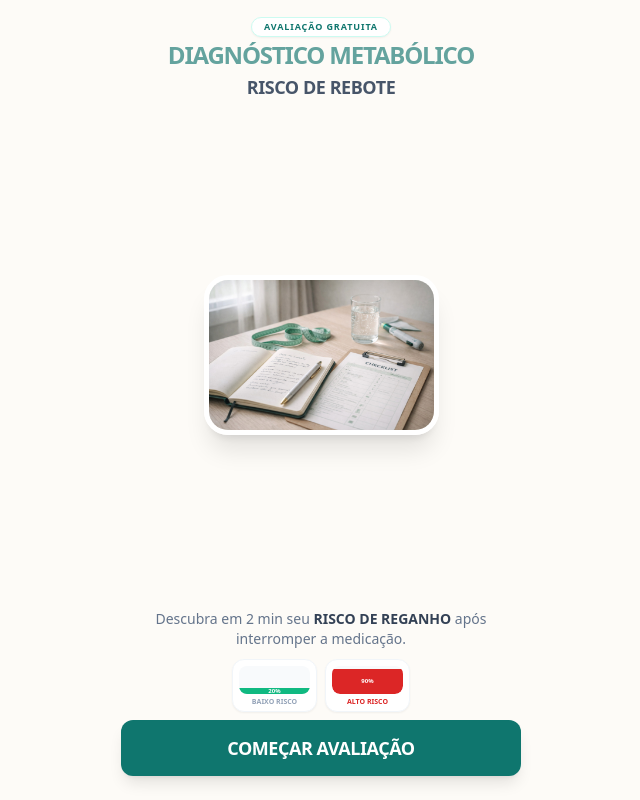
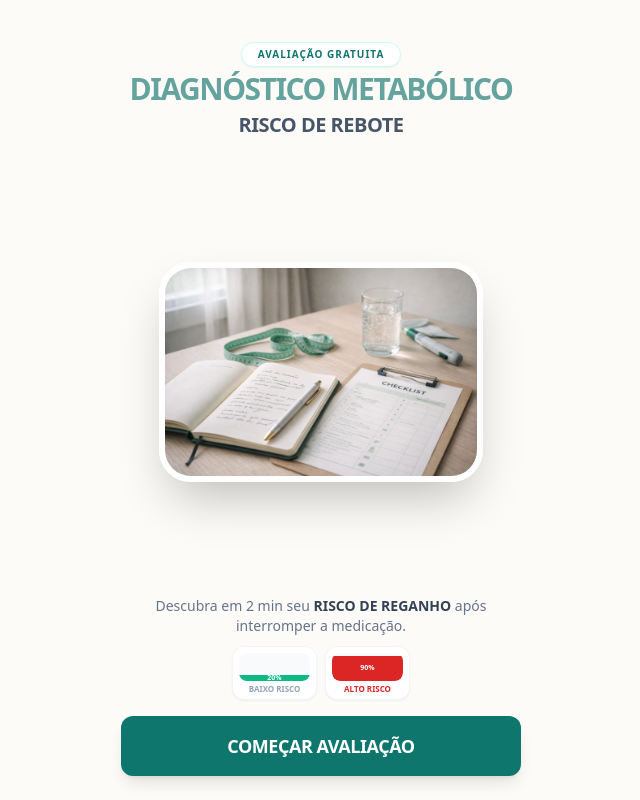
Before and after one commit to Gguga/quiz, a React (Vite) app: page / in a window 1280 px wide. Shown: the whole page, without its empty margins (319-959 px from the left). Built offline with nearby package versions, Linux system fonts and the light colour scheme.

Commit message:
Update App.tsx

```diff
--- a/App.tsx
+++ b/App.tsx
@@ -10,8 +10,8 @@ import VideoInterstitial from './components/VideoInterstitial';
 import AuthorityInterstitial from './components/AuthorityInterstitial';
 import { analyzeQuizResults } from './services/geminiService';
 
-// Importação direta da imagem para garantir que o Vite a encontre na raiz do projeto
-import capaImg from './capa.jpeg';
+// Definindo o caminho como string para evitar erro de resolução de módulo ESM no navegador
+const capaImg = './capa.jpeg';
 
 const App: React.FC = () => {
   const [currentStep, setCurrentStep] = useState<number>(-1);
@@ -112,29 +112,35 @@ const App: React.FC = () => {
 
       <main className="flex-1 flex flex-col max-w-md mx-auto w-full relative h-full overflow-hidden">
         {currentStep === -1 && !loading && !results && !showVsl && (
-          <div className="flex-1 flex flex-col justify-between py-3 px-6 text-center animate-fadeIn h-full overflow-hidden">
+          <div className="flex-1 flex flex-col pt-10 pb-4 px-6 text-center animate-fadeIn h-full overflow-hidden items-center">
 
-            {/* Topo: Títulos Ultra Compactos */}
-            <div className="shrink-0 space-y-0.5">
-              <span className="bg-white text-[#0f766e] px-3 py-0.5 rounded-full text-[9px] font-black uppercase border border-teal-100 shadow-sm inline-block tracking-widest">Avaliação Gratuita</span>
-              <h1 className="text-[#64a39e] font-black text-xl md:text-2xl uppercase tracking-tighter leading-none mt-1">Diagnóstico Metabólico</h1>
-              <h2 className="text-slate-600 font-bold text-base md:text-lg uppercase tracking-tight leading-none">Risco de Rebote</h2>
+            {/* Topo: Títulos com Safe Area (pt-10) */}
+            <div className="shrink-0 space-y-1 mb-2">
+              <span className="bg-white text-[#0f766e] px-4 py-1 rounded-full text-[10px] font-black uppercase border border-teal-100 shadow-sm inline-block tracking-widest">Avaliação Gratuita</span>
+              <h1 className="text-[#64a39e] font-black text-2xl md:text-3xl uppercase tracking-tighter leading-none mt-1">Diagnóstico Metabólico</h1>
+              <h2 className="text-slate-600 font-bold text-lg md:text-xl uppercase tracking-tight leading-none">Risco de Rebote</h2>
             </div>
 
-            {/* Meio: Foto com Importação Garantida */}
-            <div className="flex-1 flex items-center justify-center min-h-0 py-1">
-              <div className="relative group max-h-[130px] md:max-h-[160px] w-auto">
+            {/* Meio: Foto de Capa Ampliada (max-h-180) */}
+            <div className="flex-1 flex items-center justify-center min-h-0 py-2">
+              <div className="relative group max-h-[180px] md:max-h-[220px] w-auto">
                 <img
                   src={capaImg}
                   alt="Protocolo Pós-Caneta"
-                  className="max-h-[130px] md:max-h-[160px] w-auto rounded-[1.5rem] shadow-xl border-[5px] border-white object-contain"
+                  className="max-h-[180px] md:max-h-[220px] w-auto rounded-[2rem] shadow-2xl border-[6px] border-white object-contain"
+                  onError={(e) => {
+                    const img = e.target as HTMLImageElement;
+                    if (!img.src.includes('capa.jpeg.jpeg')) {
+                      img.src = './capa.jpeg.jpeg';
+                    }
+                  }}
                 />
               </div>
             </div>
 
-            {/* Texto de Apoio e Gráficos Super Compactos */}
-            <div className="shrink-0 space-y-2.5">
-              <p className="text-slate-500 font-medium text-[10px] md:text-sm leading-snug px-4">
+            {/* Texto de Apoio e Gráficos Redimensionados */}
+            <div className="shrink-0 space-y-2.5 w-full mt-auto">
+              <p className="text-slate-500 font-medium text-[11px] md:text-sm leading-snug px-4">
                 Descubra em 2 min seu <span className="font-black text-slate-700 uppercase">risco de reganho</span> após interromper a medicação.
               </p>
 
@@ -145,10 +151,10 @@ const App: React.FC = () => {
                       className="bg-emerald-500 w-full rounded-b-lg flex items-center justify-center transition-all duration-[1500ms] ease-out"
                       style={{ height: animateCharts ? '20%' : '0%' }}
                      >
-                       <span className={`text-[6px] font-black text-white ${animateCharts ? 'opacity-100' : 'opacity-0'}`}>20%</span>
+                       <span className={`text-[7px] font-black text-white ${animateCharts ? 'opacity-100' : 'opacity-0'}`}>20%</span>
                      </div>
                   </div>
-                  <span className="text-[7px] font-bold text-slate-400 uppercase mt-1 leading-none">Baixo Risco</span>
+                  <span className="text-[8px] font-bold text-slate-400 uppercase mt-1 leading-none">Baixo Risco</span>
                 </div>
 
                 <div className="bg-white rounded-xl border border-slate-100 shadow-sm p-1.5 flex-1 flex flex-col items-center max-w-[85px]">
@@ -157,19 +163,19 @@ const App: React.FC = () => {
                       className="bg-red-600 w-full rounded-b-lg flex items-center justify-center transition-all duration-[1500ms] ease-out"
                       style={{ height: animateCharts ? '90%' : '0%' }}
                      >
-                       <span className={`text-[6px] font-black text-white ${animateCharts ? 'opacity-100' : 'opacity-0'}`}>90%</span>
+                       <span className={`text-[7px] font-black text-white ${animateCharts ? 'opacity-100' : 'opacity-0'}`}>90%</span>
                      </div>
                   </div>
-                  <span className="text-[7px] font-black text-red-600 uppercase mt-1 leading-none">Alto Risco</span>
+                  <span className="text-[8px] font-black text-red-600 uppercase mt-1 leading-none">Alto Risco</span>
                 </div>
               </div>
             </div>
 
-            {/* Base: Botão com altura fixa para não gerar scroll */}
-            <div className="shrink-0 pt-2 pb-3">
+            {/* Base: Botão Fixo na Dobra Única */}
+            <div className="shrink-0 pt-4 pb-2 w-full">
               <button
                 onClick={() => setCurrentStep(0)}
-                className="w-full py-3.5 bg-[#0f766e] text-white rounded-xl text-lg font-black uppercase shadow-lg active:scale-95 transition-transform tracking-tight"
+                className="w-full py-4 bg-[#0f766e] text-white rounded-xl text-lg font-black uppercase shadow-lg active:scale-95 transition-transform tracking-tight"
               >
                 começar avaliação
               </button>
```
